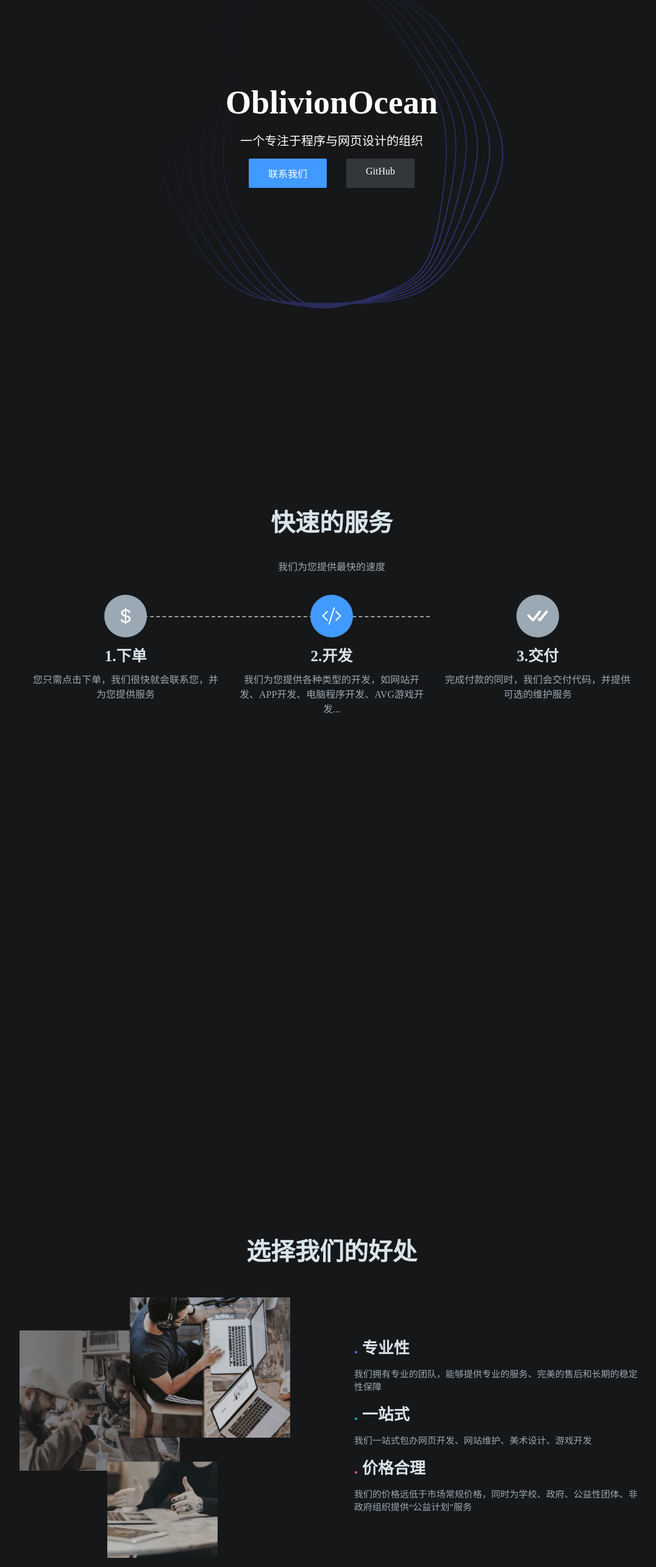
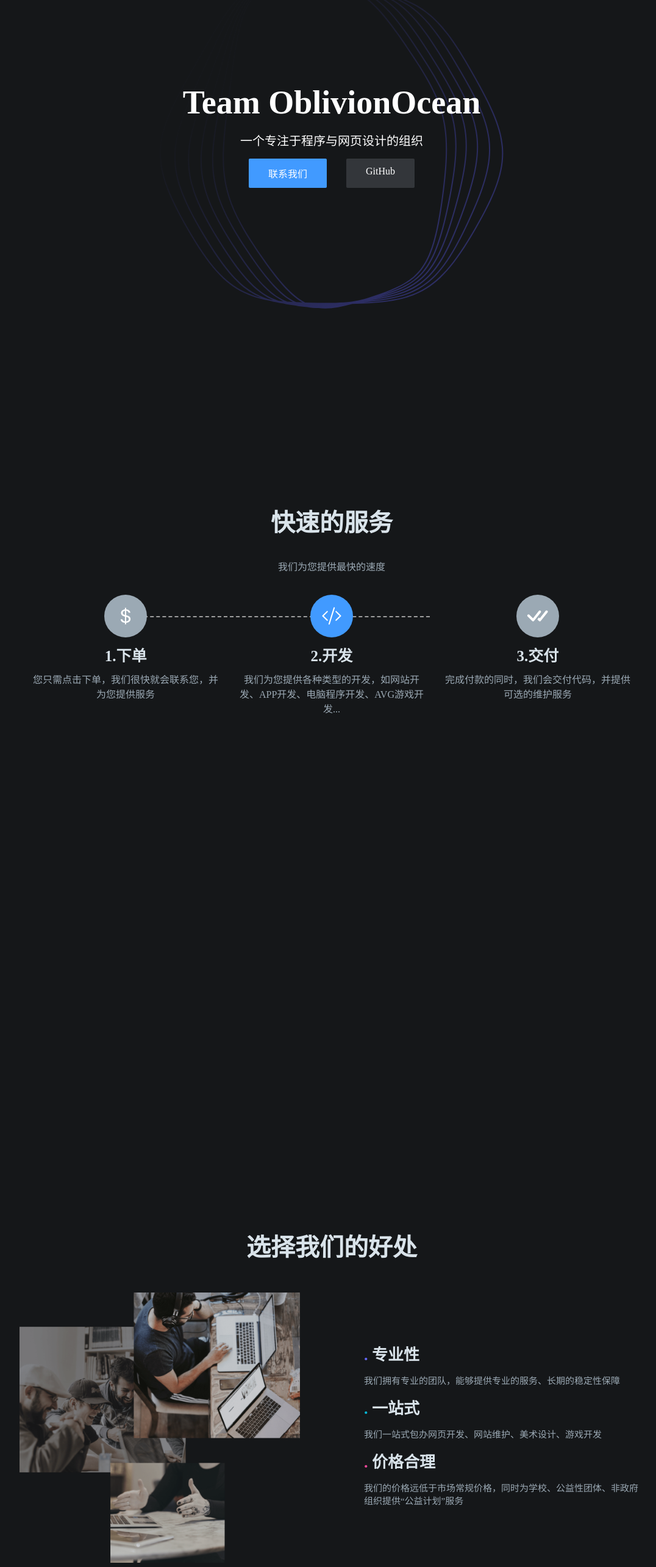
Before and after one commit to OblivionOcean/website, a plain HTML site: page index.html in a window 1280 px wide. Shown: the part 200-2769 px from the top of the page at 61% size, without its empty margins (96-1172 px from the left). Drawn offline with Linux system fonts and the light colour scheme.

Commit message:
Update index.html

```diff
--- a/index.html
+++ b/index.html
@@ -5,9 +5,9 @@
     <meta charset="UTF-8">
     <meta name="viewport" content="width=device-width,initial-scale=1">
     <meta http-equiv="X-UA-Compatible" content="IE=Edge,chrome=1">
-    <title>玄云海</title>
-    <meta name="description" content="一个专注于程序与网页设计的组织">
-    <meta name="keywords" content="OblivionOcean,玄云海,程序设计,网页设计,编程,开发">
+    <title>Team OblivionOcean</title>
+    <meta name="description" content="Team OblivionOcean一个专注于程序与网页设计的组织">
+    <meta name="keywords" content="OblivionOcean,Team OblivionOcean,程序设计,网页设计,编程,开发">
     <link rel="stylesheet" href="/assets/css/index.css">
     <link rel="shortcut icon" href="/assets/img/logo.webp">
     <script src="/assets/js/sp.js"></script>
@@ -27,7 +27,7 @@
     </header>
     <main>
         <div class="hero">
-            <h1>OblivionOcean</h1>
+            <h1>Team OblivionOcean</h1>
             <span>一个专注于程序与网页设计的组织</span>
             <div class="btn-group">
                 <a href="/contact-us.html" class="btn highlight">联系我们</a>
@@ -139,7 +139,7 @@
                                 专业性
 
                             </span>
-                            <p>我们拥有专业的团队，能够提供专业的服务、完美的售后和长期的稳定性保障</p>
+                            <p>我们拥有专业的团队，能够提供专业的服务、长期的稳定性保障</p>
                         </div>
                         <div>
                             <span class="title">
@@ -153,9 +153,8 @@
                             <span class="title">
                                 <font class="dot" aria-hidden="true" color="#ec4899">.</font>
                                 价格合理
-
                             </span>
-                            <p>我们的价格远低于市场常规价格，同时为学校、政府、公益性团体、非政府组织提供“公益计划”服务</p>
+                            <p>我们的价格远低于市场常规价格，同时为学校、公益性团体、非政府组织提供“公益计划”服务</p>
                         </div>
                     </div>
                 </div>
```
